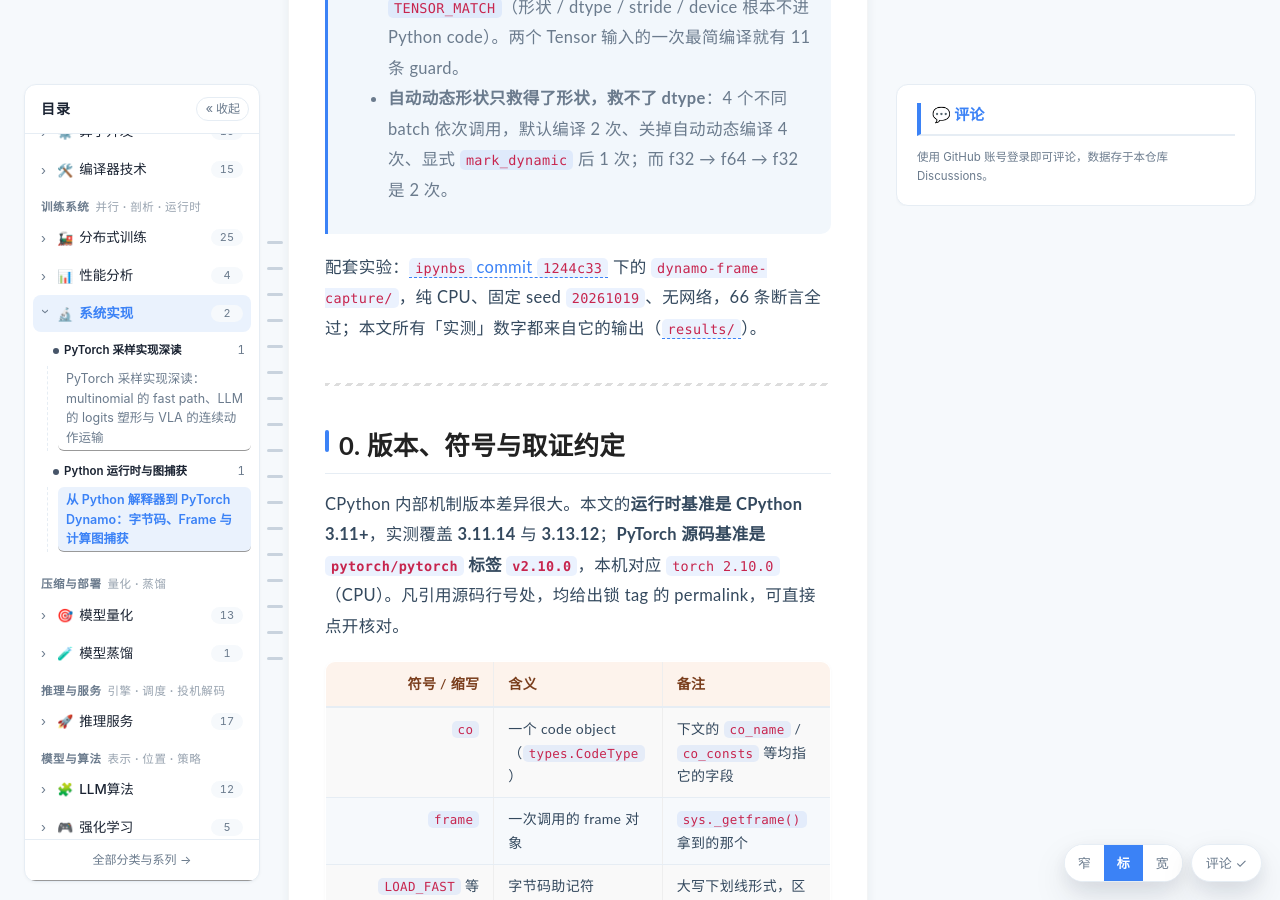
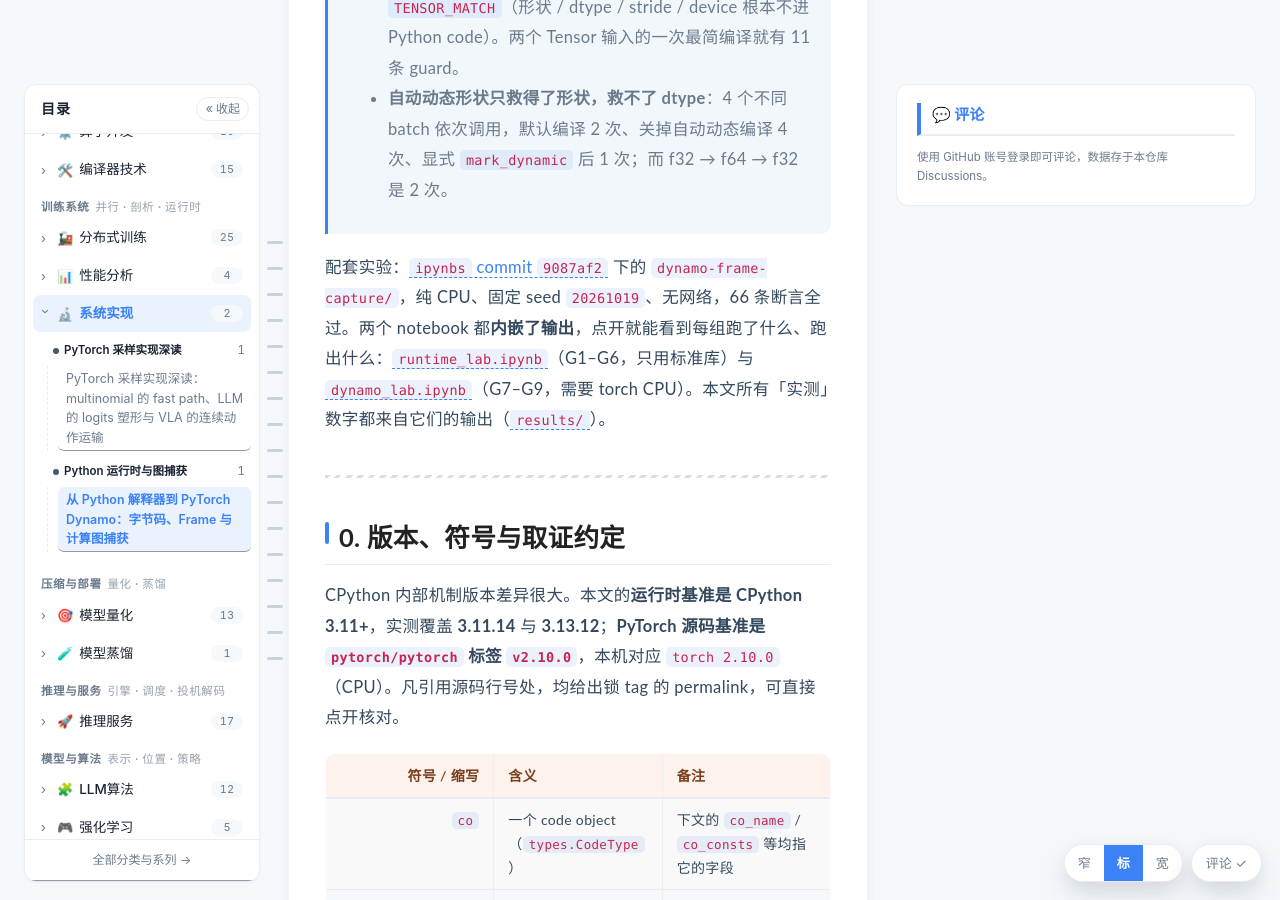
Before and after one commit to lrypcy/lrypcy.github.io, a Jekyll site: the page built from _posts/2026-10-19-python-runtime-dynamo-deepdive.md, in a window 1280 px wide and 900 px high, scrolled down 1742 px. Built offline with Jekyll 4.4.1, drawn with Linux system fonts in a browser that asks for light colours; comment, search, counter and statistics services are not loaded.

Commit message:
配套实验改 notebook 版（ipynbs commit 9087af2），正文 permalink 与实验说明同步

```diff
--- a/_posts/2026-10-19-python-runtime-dynamo-deepdive.md
+++ b/_posts/2026-10-19-python-runtime-dynamo-deepdive.md
@@ -24,7 +24,7 @@ excerpt: "torch.compile() 为什么能在不动模型源码的前提下把 Pytho
 > - Guard 分两层：Python 侧的 `code_list`（`torch` 模块 id、`torch.relu` 函数 id 等）与 C++ 侧的 `TENSOR_MATCH`（形状 / dtype / stride / device 根本不进 Python code）。两个 Tensor 输入的一次最简编译就有 11 条 guard。
 > - **自动动态形状只救得了形状，救不了 dtype**：4 个不同 batch 依次调用，默认编译 2 次、关掉自动动态编译 4 次、显式 `mark_dynamic` 后 1 次；而 f32 → f64 → f32 是 2 次。
 
-配套实验：[`ipynbs` commit `1244c33`](https://github.com/lrypcy/ipynbs/tree/1244c3353edab366036587a72df924aea0ef3190/experiments/pytorch-runtime/dynamo-frame-capture/) 下的 `dynamo-frame-capture/`，纯 CPU、固定 seed `20261019`、无网络，66 条断言全过；本文所有「实测」数字都来自它的输出（[`results/`](https://github.com/lrypcy/ipynbs/tree/1244c3353edab366036587a72df924aea0ef3190/experiments/pytorch-runtime/dynamo-frame-capture/results/)）。
+配套实验：[`ipynbs` commit `9087af2`](https://github.com/lrypcy/ipynbs/tree/9087af2277089223696d6ad4a2cd9ee56eab2c8a/experiments/pytorch-runtime/dynamo-frame-capture/) 下的 `dynamo-frame-capture/`，纯 CPU、固定 seed `20261019`、无网络，66 条断言全过。两个 notebook 都**内嵌了输出**，点开就能看到每组跑了什么、跑出什么：[`runtime_lab.ipynb`](https://github.com/lrypcy/ipynbs/blob/9087af2277089223696d6ad4a2cd9ee56eab2c8a/experiments/pytorch-runtime/dynamo-frame-capture/runtime_lab.ipynb)（G1–G6，只用标准库）与 [`dynamo_lab.ipynb`](https://github.com/lrypcy/ipynbs/blob/9087af2277089223696d6ad4a2cd9ee56eab2c8a/experiments/pytorch-runtime/dynamo-frame-capture/dynamo_lab.ipynb)（G7–G9，需要 torch CPU）。本文所有「实测」数字都来自它们的输出（[`results/`](https://github.com/lrypcy/ipynbs/tree/9087af2277089223696d6ad4a2cd9ee56eab2c8a/experiments/pytorch-runtime/dynamo-frame-capture/results/)）。
 
 ---
 
```
